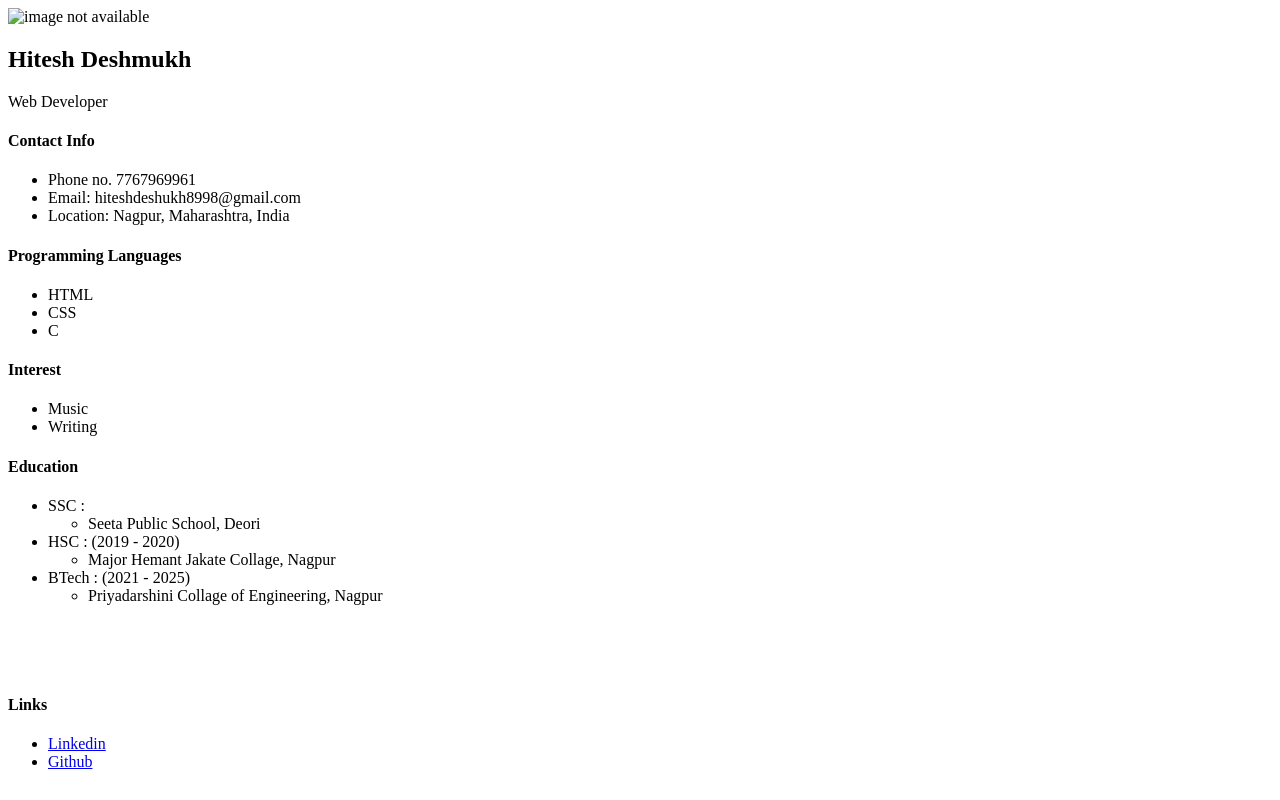
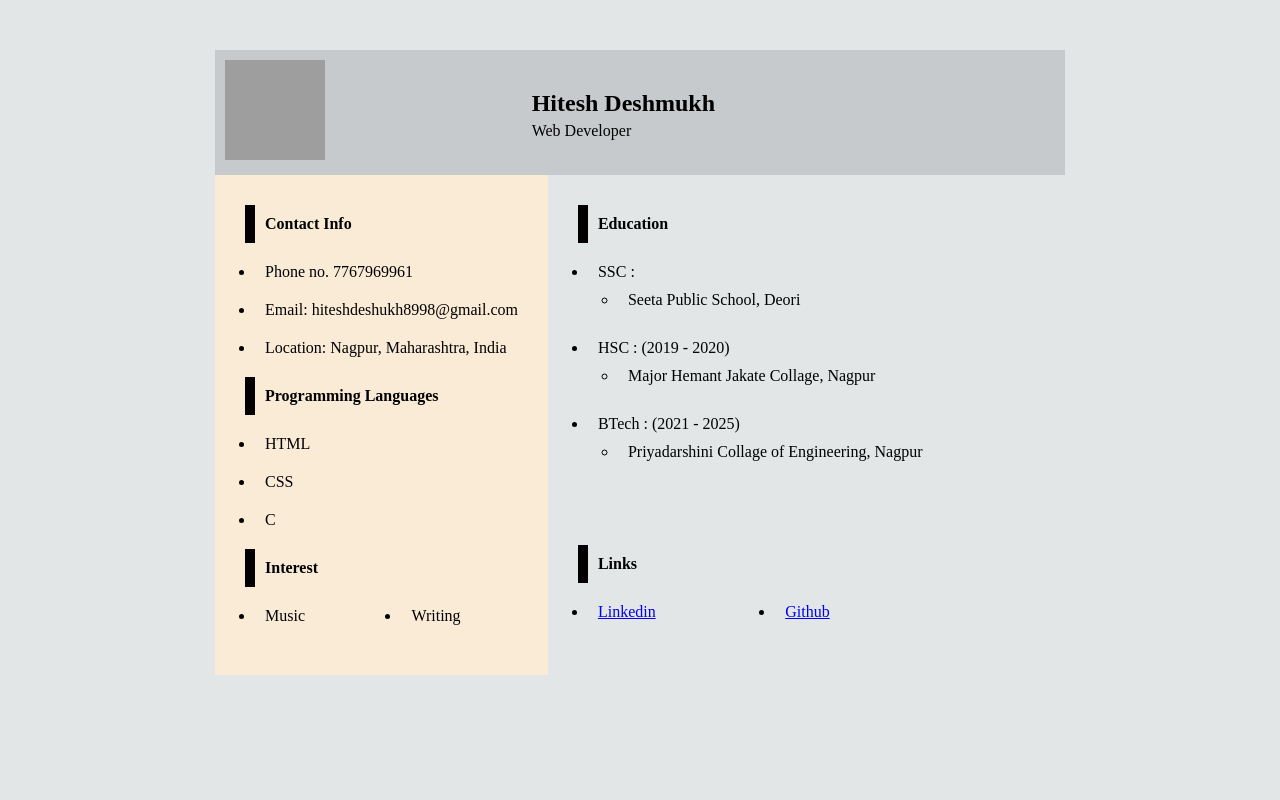
Before and after one commit to hiteshdeshmukh/codemateresume, a plain HTML site: page index.html in a window 1280 px wide. Drawn offline with Linux system fonts and the light colour scheme; the site is published under a folder, as on GitHub Pages, so addresses that start at the root find nothing.

Commit message:
Update index.html

```diff
--- a/index.html
+++ b/index.html
@@ -6,7 +6,7 @@
     <meta name="viewport" content="width=device-width, initial-scale=1.0">
     <title>HD Resume</title>
 
-    <link rel="stylesheet" href="/CResume.css">
+    <link rel="stylesheet" href="CResume.css">
 
 </head>
 <body>
@@ -15,7 +15,7 @@
 
         <div class="top">
             <div class="profileimg">
-                <img src="/8h.png" alt="image not available" width="100px" height="100px">
+                <img src="8h.png" alt="image not available" width="100px" height="100px">
             </div>
             <div class="profiletext">
                 <h2>Hitesh Deshmukh</h2>
```
